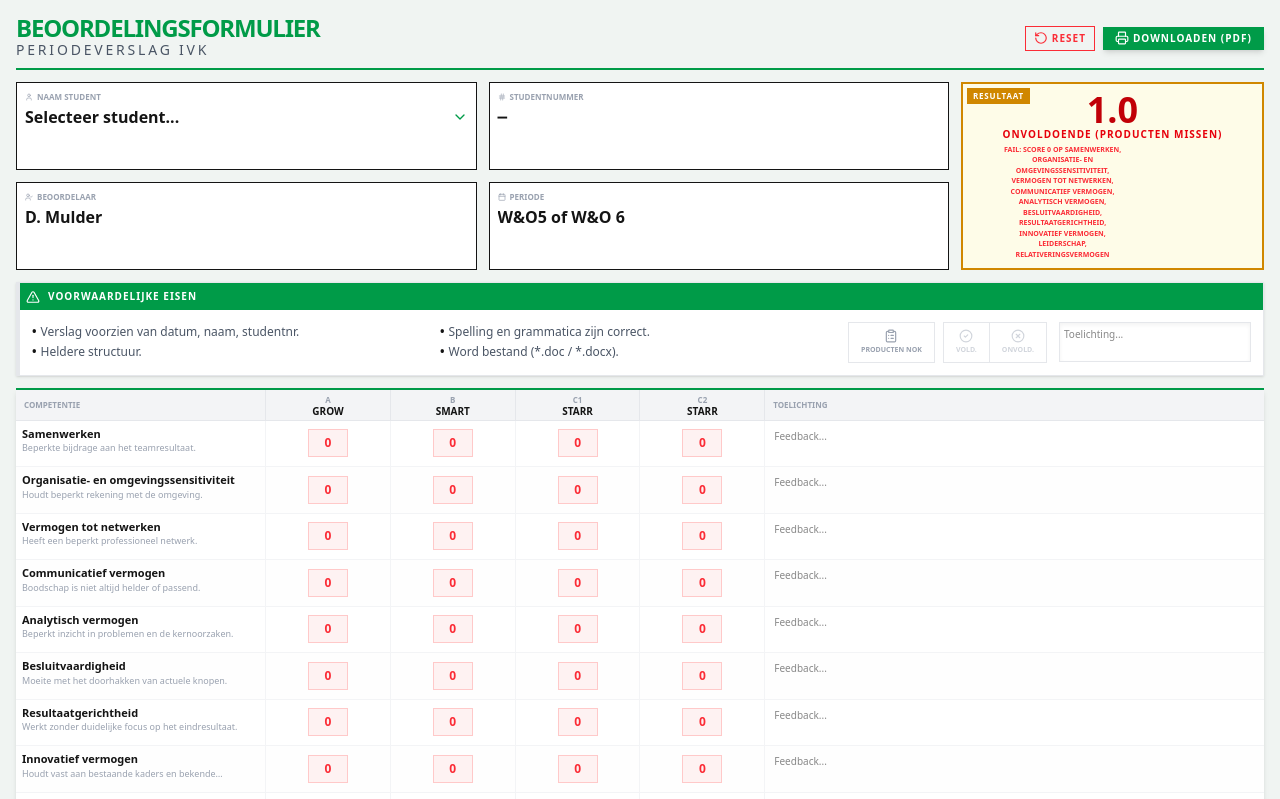
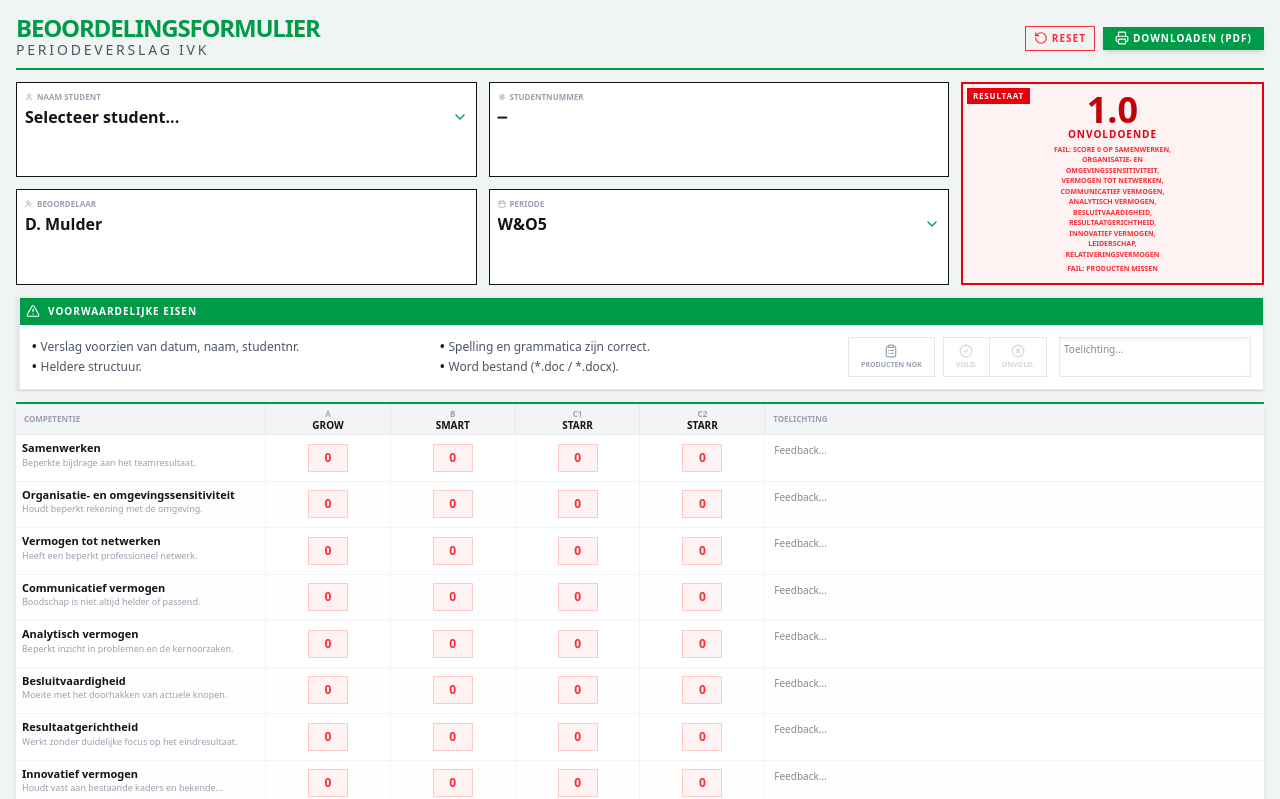
Before and after one commit to mulderd-dennis/Beoordeling-W-O-verslag, a React (Vite) app: page / in a window 1280 px wide. Shown: the top 799 px of the page. Built offline with nearby package versions, Linux system fonts and the light colour scheme.

Commit message:
refactor: update assessment logic and default period
Simplify the assessment result calculation to focus on the numeric grade and update the default period to W&O5.

```diff
--- a/src/App.tsx
+++ b/src/App.tsx
@@ -31,7 +31,7 @@ export default function App() {
   // Assessment info
   const [selectedStudent, setSelectedStudent] = useState<Student | null>(null);
   const [assessor, setAssessor] = useState("D. Mulder");
-  const [period, setPeriod] = useState("W&O5 of W&O 6");
+  const [period, setPeriod] = useState("W&O5");
 
   // Prerequisites
   const [prereqMet, setPrereqMet] = useState<boolean | null>(null);
@@ -77,12 +77,9 @@ export default function App() {
   }, [scores]);
 
   const assessmentResult = useMemo(() => {
-    if (prereqMet === false) return "ONVOLDOENDE";
-    if (!beroepsproductenMet) return "ONVOLDOENDE (Producten missen)";
-    if (prereqMet === null) return "IN AFWACHTING";
-    if (rowAnalysis.hasZero) return "ONVOLDOENDE (Score 0)";
+    if (rowAnalysis.cijfer === "—") return "IN AFWACHTING";
     return rowAnalysis.cijferNum >= 5.5 ? "VOLDOENDE" : "ONVOLDOENDE";
-  }, [prereqMet, beroepsproductenMet, rowAnalysis]);
+  }, [rowAnalysis]);
 
   const handleScoreChange = (compId: number, field: keyof CompetencyScore, value: number | string) => {
     setScores(prev => {
@@ -123,6 +120,7 @@ export default function App() {
   const resetForm = () => {
     if (confirm("Weet je zeker dat je het hele formulier wilt leegmaken?")) {
       setSelectedStudent(null);
+      setPeriod("W&O5");
       setPrereqMet(null);
       setBeroepsproductenMet(false);
       setPrereqComment("");
@@ -134,7 +132,28 @@ export default function App() {
   };
 
   const printForm = () => {
+    const originalTitle = document.title;
+
+    // YYYYMMDD based on current local time
+    const today = new Date();
+    const yyyy = today.getFullYear();
+    const mm = String(today.getMonth() + 1).padStart(2, '0');
+    const dd = String(today.getDate()).padStart(2, '0');
+    const formattedDate = `${yyyy}${mm}${dd}`;
+
+    // Construct filename variables
+    const studentNum = selectedStudent?.id || "ONBEKEND";
+    const studentName = selectedStudent?.name || "Onbekende student";
+    const selectedPeriod = period || "ONBEKEND";
+
+    // Set custom page title format: [YYYYMMDD]-PV-[PERIODE]-[STUDENTNUMMER]-[Naam student]
+    document.title = `${formattedDate}-PV-${selectedPeriod}-${studentNum}-${studentName}`;
+
     window.print();
+
+    setTimeout(() => {
+      document.title = originalTitle;
+    }, 150);
   };
 
   return (
@@ -185,7 +204,7 @@ export default function App() {
                 >
                   <option value="">Selecteer student...</option>
                   {STUDENTS.map(s => (
-                    <option key={s.id} value={s.id}>{s.name} ({s.id})</option>
+                    <option key={s.id} value={s.id}>{s.name}</option>
                   ))}
                 </select>
                 <div className="absolute right-0 top-1/2 -translate-y-1/2 pointer-events-none text-[#009B48]">
@@ -215,16 +234,24 @@ export default function App() {
               />
             </div>
 
-            <div className="border border-[#141414] p-2 bg-white">
+            <div className="group relative border border-[#141414] p-2 bg-white hover:bg-gray-50 transition-colors">
               <label className="block text-[8px] font-bold uppercase text-gray-400 mb-0.5 flex items-center gap-1">
                 <Calendar size={8} /> Periode
               </label>
-              <input
-                type="text"
-                value={period}
-                onChange={(e) => setPeriod(e.target.value)}
-                className="w-full bg-transparent border-none focus:ring-0 font-bold text-base py-0 outline-none"
-              />
+              <div className="relative">
+                <select
+                  value={period}
+                  onChange={(e) => setPeriod(e.target.value)}
+                  className="w-full bg-transparent border-none focus:ring-0 font-bold text-base appearance-none cursor-pointer pr-8 outline-none"
+                >
+                  {["W&O5", "W&O6", "W&O7", "W&O8"].map(p => (
+                    <option key={p} value={p}>{p}</option>
+                  ))}
+                </select>
+                <div className="absolute right-0 top-1/2 -translate-y-1/2 pointer-events-none text-[#009B48]">
+                  <ChevronDown size={16} />
+                </div>
+              </div>
             </div>
           </div>
 
@@ -247,18 +274,30 @@ export default function App() {
                 className="text-center"
               >
                 <div className={`text-4xl font-black leading-none ${
-                   assessmentResult === "VOLDOENDE" ? "text-green-700" : "text-red-700"
+                   assessmentResult === "VOLDOENDE" ? "text-green-700" :
+                   assessmentResult === "ONVOLDOENDE" ? "text-red-700" : "text-amber-700"
                 }`}>
                   {rowAnalysis.cijfer}
                 </div>
                 <div className={`text-[10px] font-bold uppercase tracking-widest leading-tight ${
-                  assessmentResult === "VOLDOENDE" ? "text-green-600" : "text-red-600"
+                  assessmentResult === "VOLDOENDE" ? "text-green-600" :
+                  assessmentResult === "ONVOLDOENDE" ? "text-red-600" : "text-amber-600"
                 }`}>
                   {assessmentResult}
                 </div>
                 {rowAnalysis.hasZero && (
                   <div className="mt-1 text-[7px] font-bold text-red-500 uppercase max-w-[120px]">
                     Fail: Score 0 op {rowAnalysis.zeroReasons.join(", ")}
+                  </div>
+                )}
+                {prereqMet === false && (
+                  <div className="mt-1 text-[7px] font-bold text-red-500 uppercase max-w-[120px]">
+                    Fail: Voorwaarden NOK
+                  </div>
+                )}
+                {!beroepsproductenMet && (
+                  <div className="mt-1 text-[7px] font-bold text-red-500 uppercase max-w-[120px]">
+                    Fail: Producten missen
                   </div>
                 )}
               </motion.div>
@@ -405,7 +444,8 @@ export default function App() {
                       <span className="text-sm font-black">Cijfer: {rowAnalysis.cijfer}</span>
                     </div>
                     <div className={`px-2 py-0.5 text-[9px] font-black uppercase ${
-                      assessmentResult === 'VOLDOENDE' ? 'bg-white text-green-600' : 'bg-red-800 text-white'
+                      assessmentResult === 'VOLDOENDE' ? 'bg-white text-green-600' :
+                      assessmentResult === 'ONVOLDOENDE' ? 'bg-red-800 text-white' : 'bg-amber-500 text-black'
                     }`}>
                       {assessmentResult}
                     </div>
@@ -463,7 +503,10 @@ export default function App() {
               <span className="text-2xl font-black">{rowAnalysis.cijfer}</span>
             </div>
             <div className="h-8 w-px bg-white/20 mx-3" />
-            <div className={`text-[10px] font-black uppercase ${assessmentResult.includes('VOLDOENDE') && !assessmentResult.includes('ONVOLDOENDE') ? 'text-green-300' : 'text-red-200'}`}>
+            <div className={`text-[10px] font-black uppercase ${
+              assessmentResult === 'VOLDOENDE' ? 'text-green-300' :
+              assessmentResult === 'ONVOLDOENDE' ? 'text-red-200' : 'text-amber-200'
+            }`}>
               {assessmentResult}
             </div>
           </motion.div>
```
Also changed, not shown: 1 other file (tests, documents, lock files or other folders).
